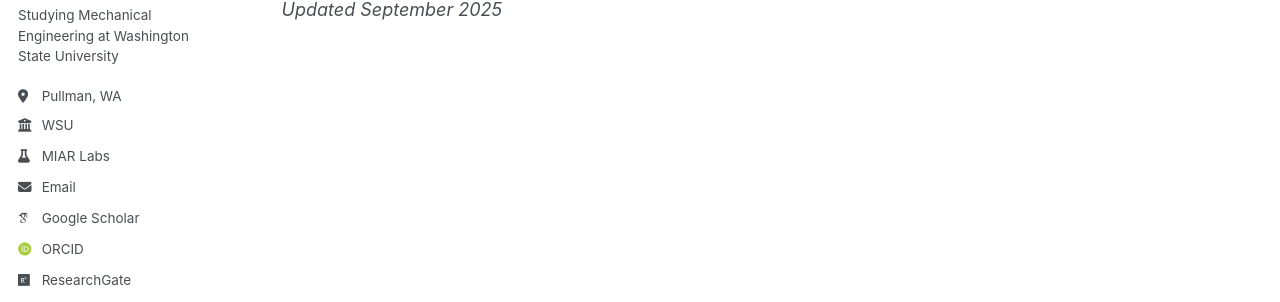
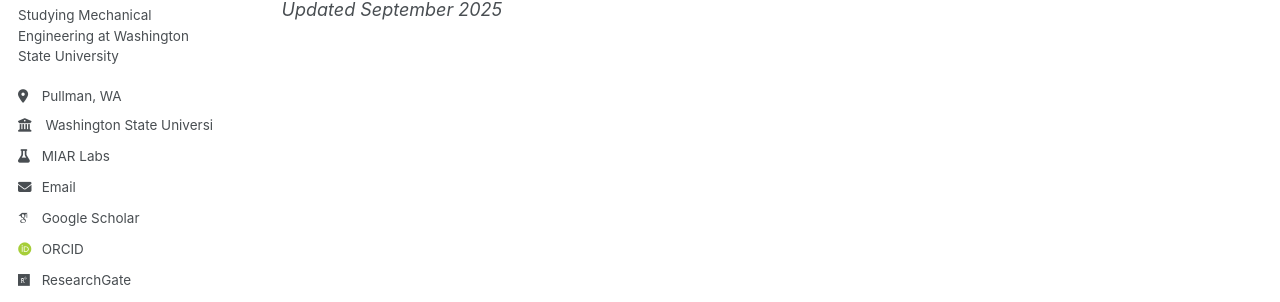
Before and after one commit to C-Ninatanta/c-ninatanta.github.io, a Jekyll site: the page built from _pages/about.md, in a window 1280 px wide. Shown: the part 300-602 px from the top of the page. Built offline with Jekyll 4.4.1, drawn with Linux system fonts in a browser that asks for light colours; some web fonts are replaced; a script that is not in the unit is left out.

Commit message:
Update author-profile.html

```diff
--- a/_includes/author-profile.html
+++ b/_includes/author-profile.html
@@ -36,7 +36,9 @@
       {% if author.employer and author.employer_url %}
         <li>
           <a href="{{ author.employer_url }}">
-            <i class="fas fa-fw fa-building-columns icon-pad-right" aria-hidden="true"></i>WSU
+            <i class="fas fa-fw fa-building-columns icon-pad-right" aria-hidden="true"></i>
+            <span class="affil-label-long">Washington State University</span>
+            <span class="affil-label-short">WSU</span>
           </a>
         </li>
       {% endif %}
```
